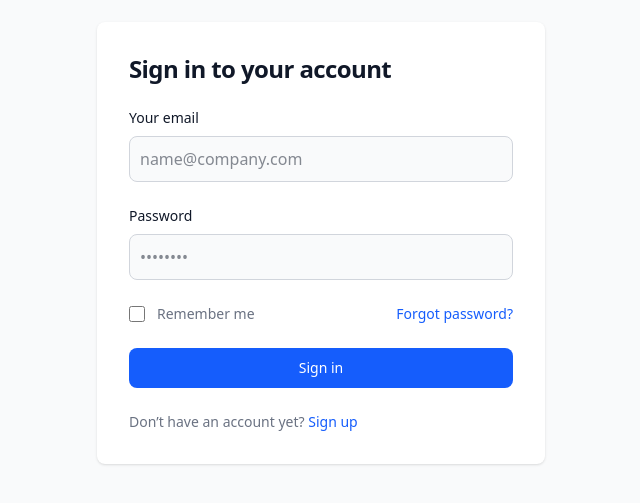
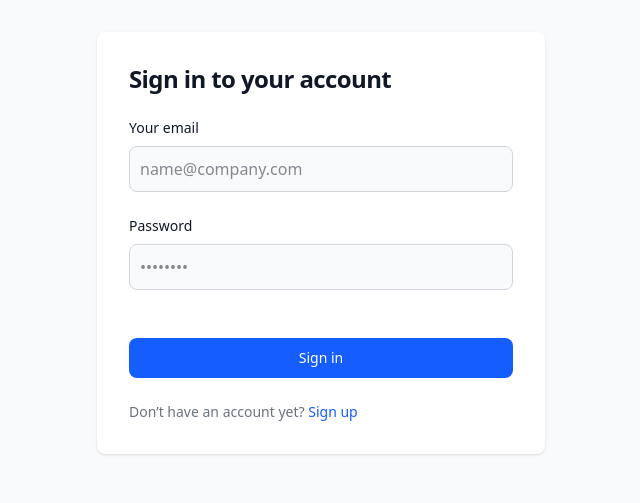
Before and after one commit to MateoRiosd93/angular-supabase-notes, an Angular app: page /auth/log-in in a window 1280 px wide. Shown: the part 201-704 px from the top of the page, without its empty margins (319-959 px from the left). Built offline with nearby package versions, Linux system fonts and the light colour scheme.

Commit message:
feature(forms): ajustes visuales formularios login signup

```diff
--- a/src/app/auth/features/auth-log-in/auth-log-in.component.html
+++ b/src/app/auth/features/auth-log-in/auth-log-in.component.html
@@ -23,19 +23,6 @@
                             required="">
                     </div>
                     <div class="flex items-center justify-between">
-                        <div class="flex items-start">
-                            <div class="flex items-center h-5">
-                                <input id="remember" aria-describedby="remember" type="checkbox"
-                                    class="w-4 h-4 border border-gray-300 rounded bg-gray-50 focus:ring-3 focus:ring-blue-300 dark:bg-gray-700 dark:border-gray-600 dark:focus:ring-blue-600 dark:ring-offset-gray-800"
-                                    required="">
-                            </div>
-                            <div class="ml-3 text-sm">
-                                <label for="remember" class="text-gray-500 dark:text-gray-300">Remember me</label>
-                            </div>
-                        </div>
-                        <a href="#"
-                            class="text-sm font-medium text-blue-600 hover:underline dark:text-blue-500">Forgot
-                            password?</a>
                     </div>
                     <button type="submit"
                         class="w-full text-white bg-blue-600 hover:bg-blue-700 focus:ring-4 focus:outline-none focus:ring-blue-300 font-medium rounded-lg text-sm px-5 py-2.5 text-center dark:bg-blue-600 dark:hover:bg-blue-700 dark:focus:ring-blue-800">Sign
--- a/src/app/auth/features/auth-sign-up/auth-sign-up.component.html
+++ b/src/app/auth/features/auth-sign-up/auth-sign-up.component.html
@@ -31,24 +31,12 @@
                             class="bg-gray-50 border border-gray-300 text-gray-900 text-sm rounded-lg focus:ring-blue-600 focus:border-blue-600 block w-full p-2.5 dark:bg-gray-700 dark:border-gray-600 dark:placeholder-gray-400 dark:text-white dark:focus:ring-blue-500 dark:focus:border-blue-500"
                             required="">
                     </div>
-                    <div class="flex items-start">
-                        <div class="flex items-center h-5">
-                            <input id="terms" aria-describedby="terms" type="checkbox"
-                                class="w-4 h-4 border border-gray-300 rounded bg-gray-50 focus:ring-3 focus:ring-blue-300 dark:bg-gray-700 dark:border-gray-600 dark:focus:ring-blue-600 dark:ring-offset-gray-800"
-                                required="">
-                        </div>
-                        <div class="ml-3 text-sm">
-                            <label for="terms" class="font-light text-gray-500 dark:text-gray-300">I accept the <a
-                                    class="font-medium text-blue-600 hover:underline dark:text-blue-500"
-                                    href="#">Terms and Conditions</a></label>
-                        </div>
-                    </div>
                     <button type="submit"
-                        class="w-full text-white bg-blue-600 hover:bg-blue-700 focus:ring-4 focus:outline-none focus:ring-blue-300 font-medium rounded-lg text-sm px-5 py-2.5 text-center dark:bg-blue-600 dark:hover:bg-blue-700 dark:focus:ring-blue-800">Create
+                        class="w-full text-white mt-4 bg-blue-600 hover:bg-blue-700 focus:ring-4 focus:outline-none focus:ring-blue-300 font-medium rounded-lg text-sm px-5 py-2.5 text-center dark:bg-blue-600 dark:hover:bg-blue-700 dark:focus:ring-blue-800">Create
                         an account</button>
                     <p class="text-sm font-light text-gray-500 dark:text-gray-400">
                         Already have an account? <a routerLink="/auth/log-in"
-                            class="font-medium text-blue-600 hover:underline dark:text-blue-500">Login here</a>
+                            class="font-medium text-blue-600 hover:underline dark:text-blue-500">Login</a>
                     </p>
                 </form>
             </div>
```
